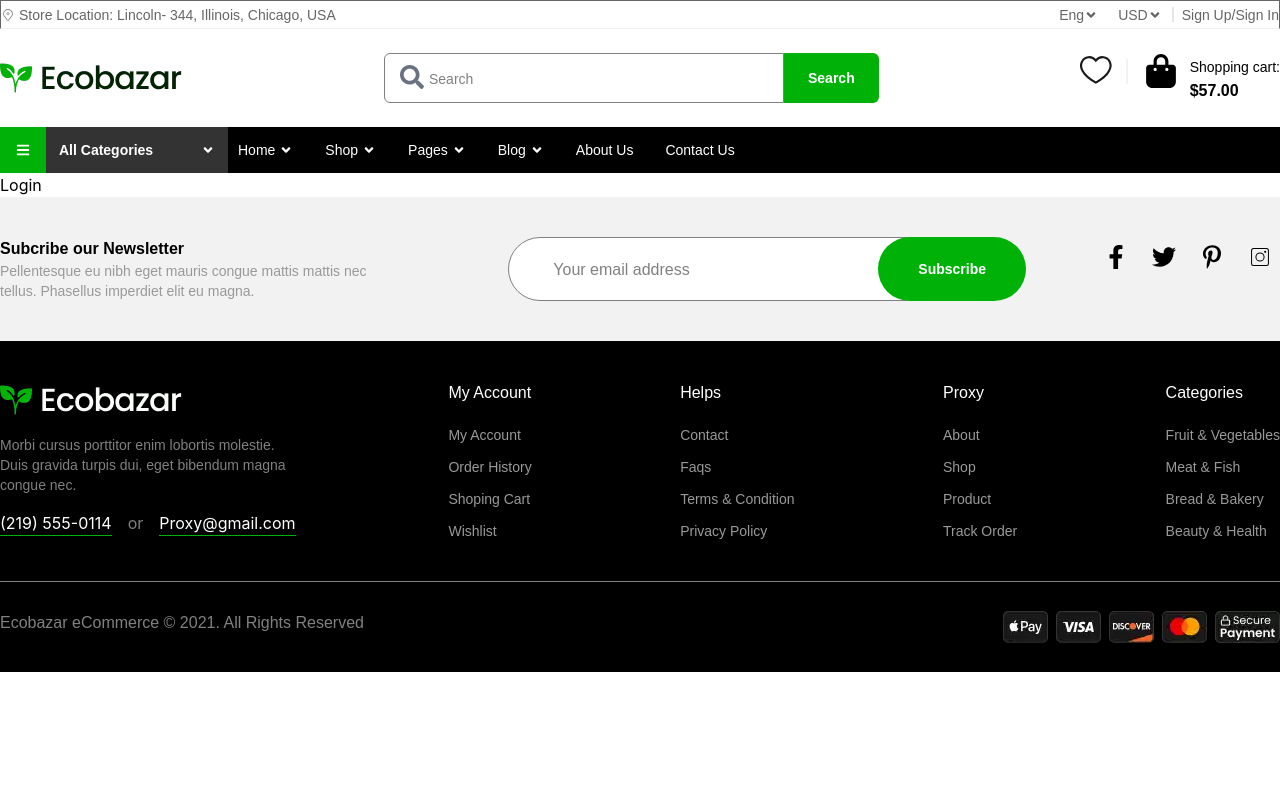
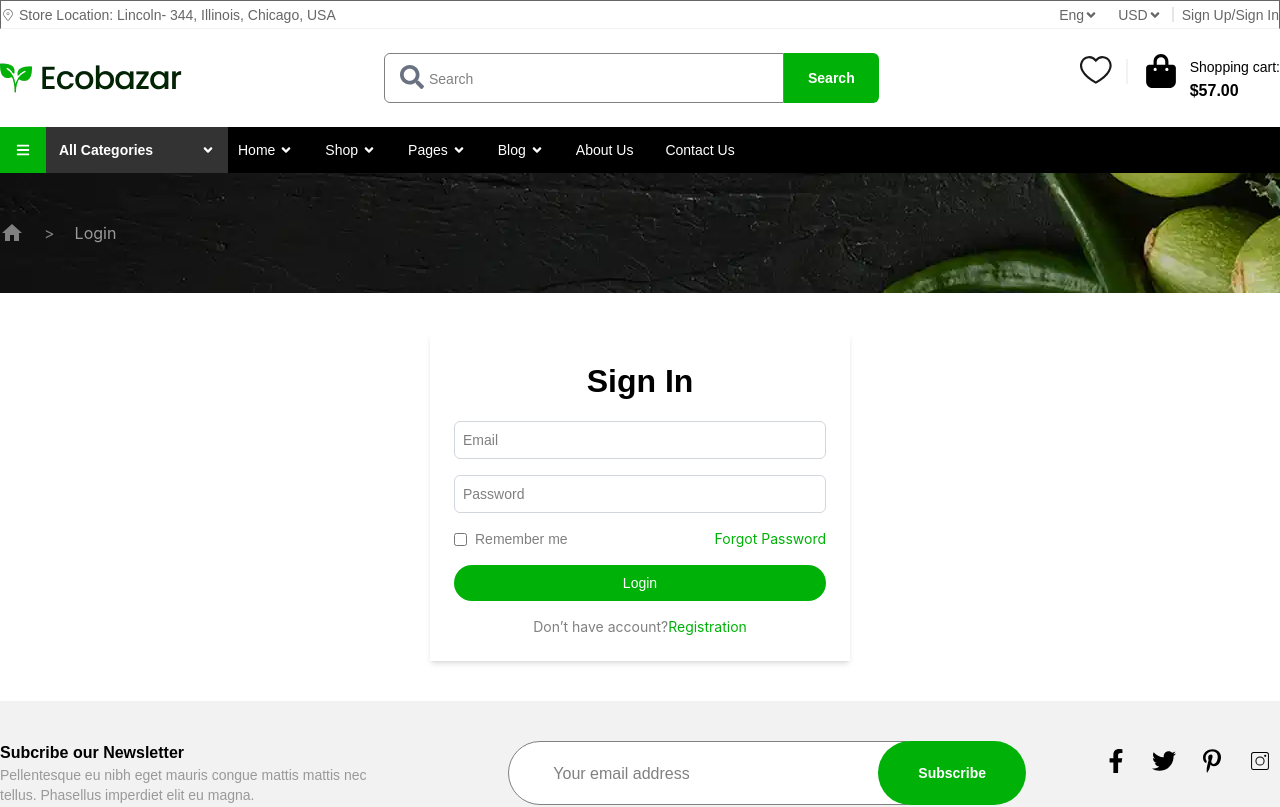
Before and after one commit to JANNAT398/Ecommerce-52-, a React (Vite) app: page /login in a window 1280 px wide. Shown: the top 807 px of the page. Built offline with nearby package versions, Linux system fonts and the light colour scheme; grey boxes are pictures that could not be loaded.

Commit message:
login and registration

```diff
--- a/package.json
+++ b/package.json
@@ -4,7 +4,7 @@
   "version": "0.0.0",
   "type": "module",
   "scripts": {
-    "dev": "vite",
+    "dev": "vite --open",
     "build": "vite build",
     "lint": "eslint .",
     "preview": "vite preview"
--- a/src/components/Breadcrumb.jsx
+++ b/src/components/Breadcrumb.jsx
@@ -1,11 +1,27 @@
-import React from 'react'
-import breadcrumbs from '../assets/images/breadcrumbs.webp'
+import { useLocation } from 'react-router';
+import breadcrumbs from '../assets/images/breadcrumbs .webp'
+import Container from './layout/Container';
+import { MdHome } from "react-icons/md";
 
 const Breadcrumb = () => {
+  const pageName = useLocation()
+  const arr = pageName.pathname.split('/')
+  console.log(pageName.pathname);
+
   return (
-    <>
-    <div style={{background:`url(${breadcrumbs})`}}></div>
-    </>
+    <div style={{background: `url(${breadcrumbs})`}}>
+        <Container>
+          <div className="flex items-center gap-3 py-12">
+            <MdHome className="text-[#808080] text-2xl"/>
+            {arr.map((item, index) =>(
+              <span key={index} className="text-base text-[#999999]">
+                {item.charAt(0).toUpperCase() + item.slice(1)}
+                {index < arr.length - 1 && <span className="mx-2 text-[#808080]">{"/".replace("/",">")}</span>}
+              </span>
+            ))}
+          </div>
+        </Container>
+    </div>
   )
 }
 
--- a/src/pages/Login.jsx
+++ b/src/pages/Login.jsx
@@ -1,8 +1,45 @@
 import React from 'react'
+import { Link } from 'react-router'
 
 const Login = () => {
   return (
-    <div>Login</div>
+    <div className='max-w-[420px] bg-white p-6 my-10 mx-auto shadow-md'>
+      <h3 className='font-pop text-[32px] font-semibold text-center'>Sign In</h3>
+            <input
+                type="email"
+                placeholder="Email"
+                className="w-full border border-gray-300 p-2 focus:outline-none focus:ring-2 focus:ring-blue-500 my-4 rounded-md font-pop text-sm"
+              />
+
+            <input
+                type="password"
+                placeholder="Password"
+                className="w-full border border-gray-300 p-2 focus:outline-none focus:ring-2 focus:ring-blue-500 rounded-md font-pop text-sm"
+              />
+
+        <div className="flex justify-between items-center my-4 text-[#808080]">
+
+          <div className="flex items-center">
+            <input type="checkbox" className="mr-2" />
+            <label className="font-pop text-sm">
+              Remember me
+            </label>
+          </div>
+          <Link
+            to="/forgot-password"
+            className="text-primary text-sm"
+          >
+            Forgot Password
+          </Link>
+
+          </div>
+      <button className="w-full bg-primary text-white py-2 font-pop text-sm hover:bg-blue-600 rounded-full cursor-pointer">
+        Login
+      </button>
+      <p className='text-center mt-4 text-sm text-[#808080]'>Don’t have account?
+        <Link to ='/registration' className='text-primary cursor-pointer'>Registration</Link>
+      </p>
+</div>
   )
 }
 
--- a/src/pages/Registration.jsx
+++ b/src/pages/Registration.jsx
@@ -1,9 +1,41 @@
 import React from 'react'
+import { Link } from 'react-router'
 
 const Registration = () => {
   return (
-    <div>Registration</div>
+    <div className='max-w-[420px] bg-white p-6 my-10 mx-auto shadow-md'>
+      <h3 className='font-pop text-[32px] font-semibold text-center'>Create Account</h3>
+            <input
+                type="name"
+                placeholder="Enter Your Name"
+                className="w-full border border-gray-300 p-2 focus:outline-none focus:ring-2 focus:ring-blue-500 my-4 rounded-md font-pop text-sm"
+              />
+
+            <input
+                type="password"
+                placeholder="Password"
+                className="w-full border border-gray-300 p-2 focus:outline-none focus:ring-2 focus:ring-blue-500 rounded-md font-pop text-sm"
+              />
+            <input
+                type="password"
+                placeholder="Confirm Password"
+                className="w-full border border-gray-300 my-4 p-2 focus:outline-none focus:ring-2 focus:ring-blue-500 rounded-md font-pop text-sm"
+              />
+
+      <div className="flex items-center my-4 text-[#808080]">
+        <input type="checkbox" className="mr-2" />
+            <label className="font-pop text-sm">
+              I agree to the Terms and Conditions
+            </label>
+      </div>
+
+      <button className="w-full bg-primary text-white py-2 font-pop text-sm hover:bg-blue-600 rounded-full cursor-pointer">
+        Create Account
+      </button>
+      <p className='text-center mt-4 text-sm text-[#808080]'>Already have account?
+        <Link to ='/login' className='text-primary cursor-pointer'> Login</Link>
+      </p>
+</div>
   )
 }
-
 export default Registration
```
